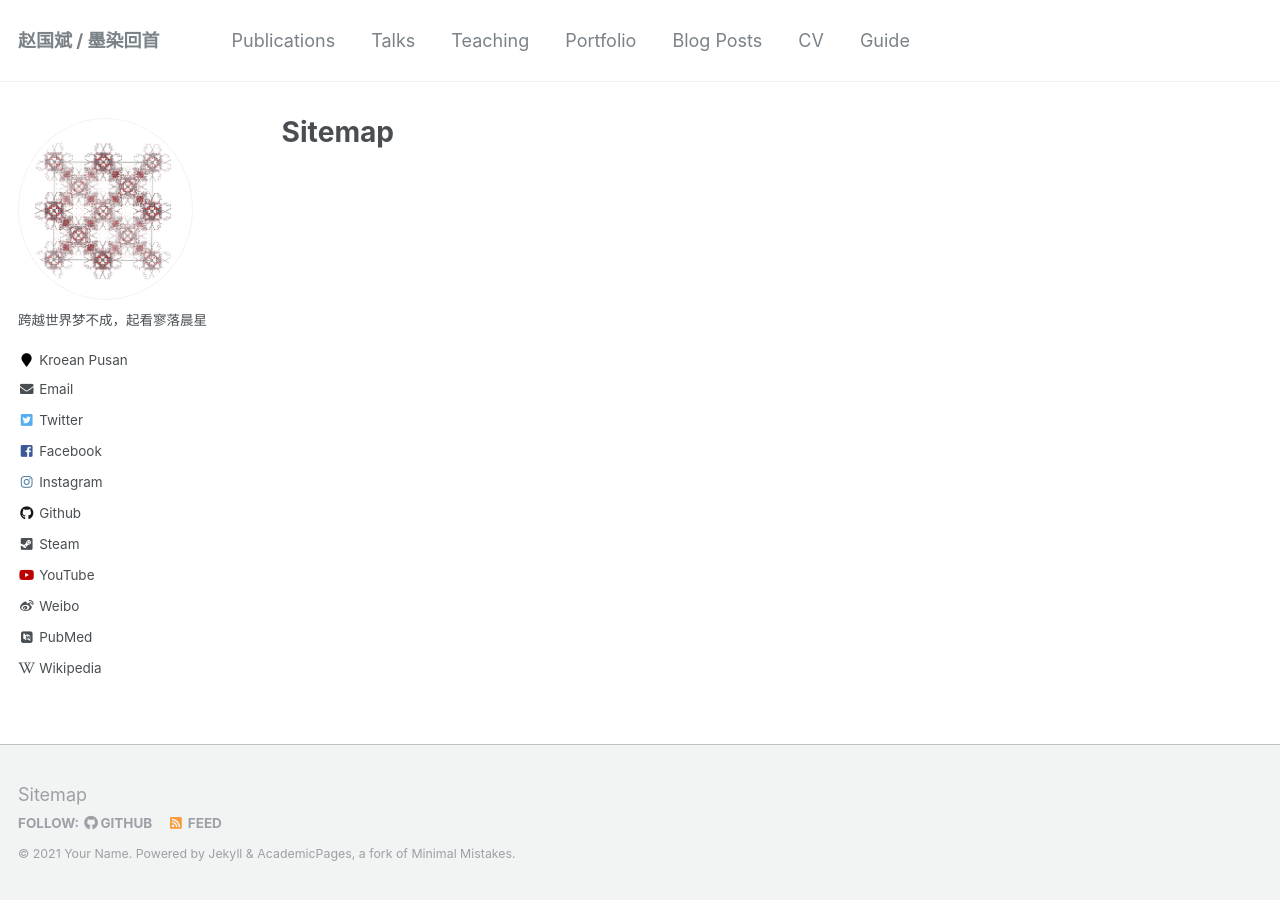
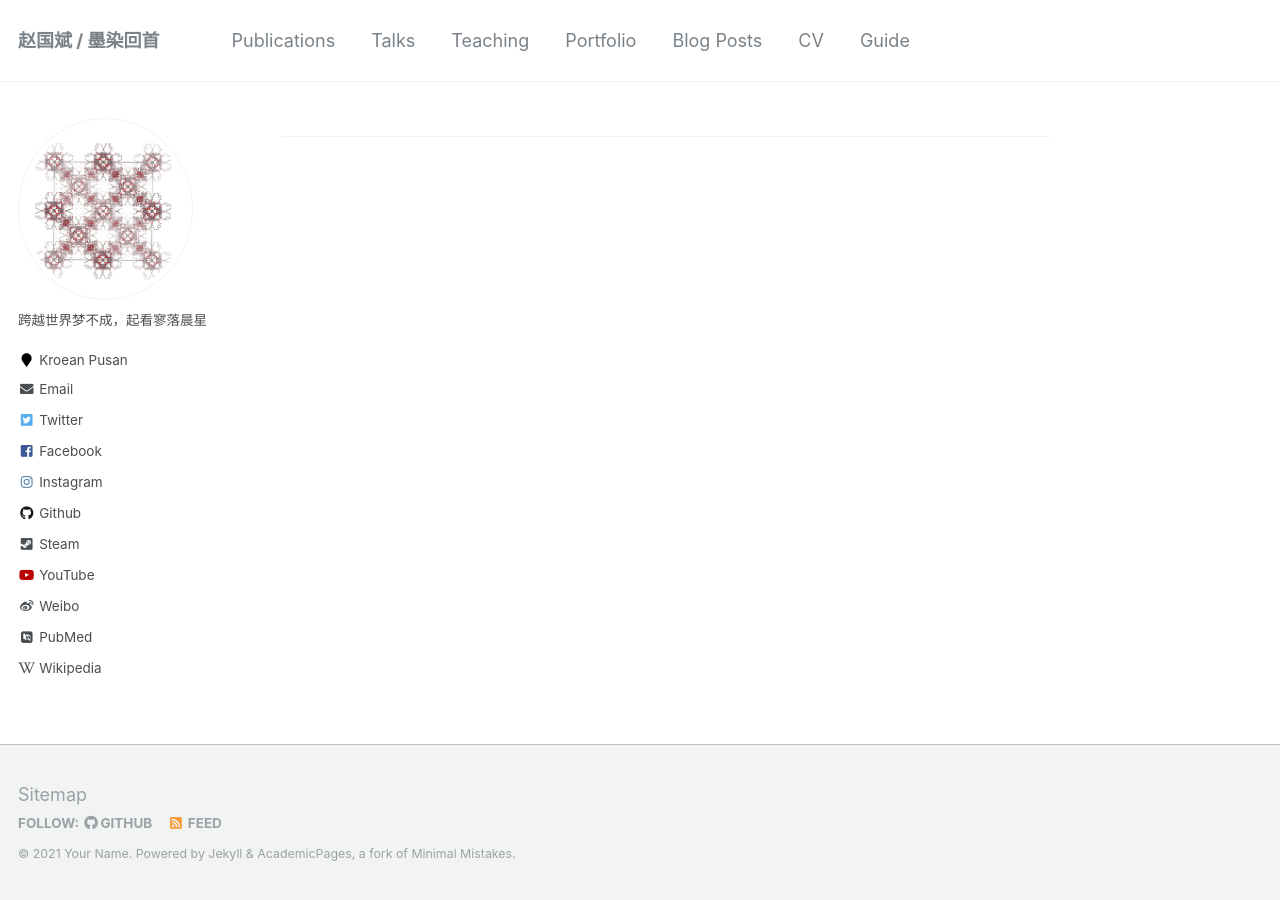
Before and after one commit to sxm13/ZGBshenxiaomoCV.github.io, a Jekyll site: the page built from _pages/sitemap.md, in a window 1280 px wide. Built offline with Jekyll 4.4.1, drawn with Linux system fonts in a browser that asks for light colours; some web fonts are replaced.

Commit message:
Update sitemap.md

```diff
--- a/_pages/sitemap.md
+++ b/_pages/sitemap.md
@@ -1,6 +1 @@
 ---
-layout: archive
-title: "Sitemap"
-permalink: /sitemap/
-author_profile: true
----
```
